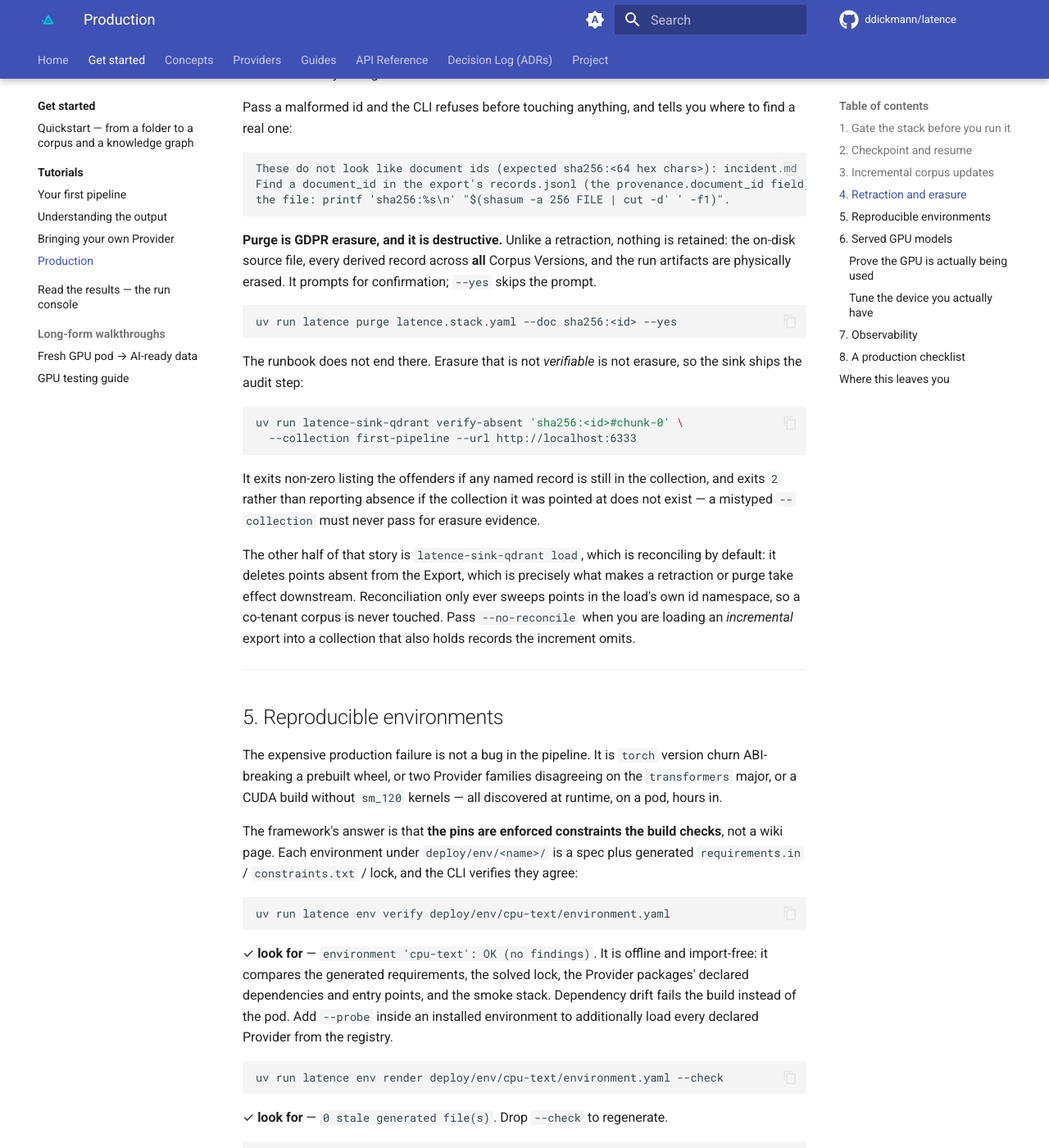
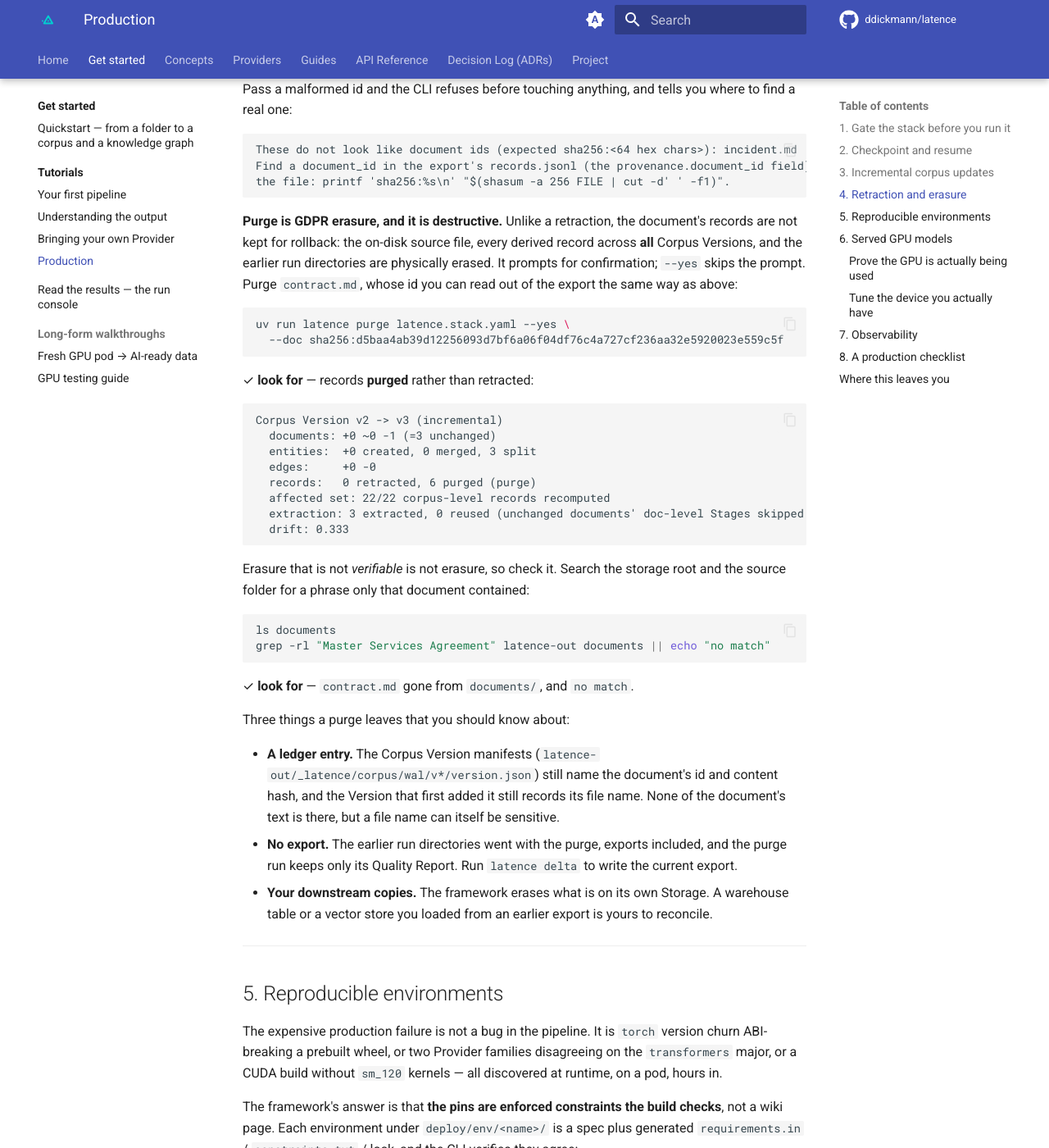
Before and after one commit to ddickmann/latence, an MkDocs documentation site: the page built from docs/tutorials/05-production.md, in a window 1280 px wide and 1400 px high, scrolled down 5703 px. Shown: the whole window at 82% size. Built offline with MkDocs 1.6.1 and Material for MkDocs 9.7.7, drawn with Linux system fonts in a browser that asks for light colours; comment, search, counter and statistics services are not loaded; some of the changed text lies outside the part shown.

Commit message:
Docs: tutorial 5 runs as written without the removed sink
The resume example deletes three checkpoints, not four. The delta sample
shows the reuse the CLI now reports. The Qdrant audit steps are replaced
by a check the reader can run, and by a statement of what a purge leaves
behind. Two commands that did not work as written are corrected: stack
check takes one file, and the stacks under stacks/ cannot be passed to
latence run.

````diff
--- a/docs/tutorials/05-production.md
+++ b/docs/tutorials/05-production.md
@@ -1,14 +1,8 @@
 # Tutorial 5 — Production
-
-!!! warning "Written before the retrieval tooling was removed"
-    This page predates [ADR-0068](../adr/0068-query-time-retrieval-tooling-is-removed-embedders-stay-only-as-a-resolution-signal.md), which removed the query-time retrieval
-    tooling together with Context Enrichment (`enrich`), graph features, hyperedges, the
-    BM25 / sparse / multi-vector export signals and the Qdrant sink. The `latence-sink-qdrant` steps and the `enrich` checkpoint in the resume example no longer exist.
-    The page is kept until it is rewritten.
 
 **What you will build.** The operational half of the system: a stack you can gate in CI, a run you
 can kill and restart without losing work, a corpus you can update incrementally instead of
-reprocessing, an erasure path that stands up to an auditor, and served GPU models behind an
+reprocessing, an erasure path you can check for yourself, and served GPU models behind an
 endpoint.
 
 **Prerequisites.** [Tutorial 1](01-your-first-pipeline.md) and
@@ -88,11 +82,11 @@ Run state is files on Storage — no database, no coordinator. Every stage write
 the checkpoint's *presence* is what makes resume skip it. Checkpoints are written atomically, so a
 reader always sees either the previous checkpoint or the complete new one, never a torn write.
 
-Simulate a run that died three-quarters of the way through:
+Simulate a run that died before the graph was built and before either export was written:
 
 ```bash
 cd first-pipeline
-rm latence-out/_latence/runs/run-0001/checkpoints/{graph,enrich,export_kg,export_corpus}.jsonl
+rm latence-out/_latence/runs/run-0001/checkpoints/{graph,export_kg,export_corpus}.jsonl
 uv run latence run latence.stack.yaml --run-id run-0001
 ```
 
@@ -107,7 +101,7 @@ for s in r['stages']:
 "
 ```
 
-✓ **look for** — exactly the four deleted stages re-executed and everything above them restored
+✓ **look for** — exactly the three deleted stages re-executed and every other stage restored
 from disk:
 
 ```
@@ -195,26 +188,32 @@ Corpus Version v0 -> v1 (incremental)
   edges:     +1 -0
   records:   0 retracted, 0 purged (retraction)
   affected set: 21/30 corpus-level records recomputed
-  extraction: 5 extracted, 0 reused (unchanged documents' doc-level Stages skipped — issue #42 / ADR-0043)
+  extraction: 1 extracted, 4 reused (unchanged documents' doc-level Stages skipped — issue #42 / ADR-0043)
   drift: 0.200
 ```
 
-Three lines carry the story:
+Four lines carry the story:
 
 * **`documents: +1 ~0 -0 (=4 unchanged)`** — change detection by content hash. Touch a file without
   editing it and it stays in the unchanged column.
-* **`affected set: 21/30 corpus-level records recomputed`** — this is the performance witness, and
-  the number to watch. The corpus-level phase recomputes the *affected set*, not the corpus. If that
-  ratio is 1.0 on a small change, something in your stack is forcing a global recompute.
+* **`affected set: 21/30 corpus-level records recomputed`** — in the committed Corpus Version,
+  only the records in the neighbourhoods the change touched were re-resolved; the other nine were
+  carried forward unchanged. A ratio of 1.0 means the whole committed corpus was re-resolved. That
+  is what a reconciliation does, and the first line then reads `(reconciled)` instead of
+  `(incremental)`. On a corpus this small one document touches most of it.
 * **`entities: +0 created, 3 merged, 0 split`** — the new document mentioned Carol Nguyen and Acme,
   and resolution merged those mentions into the existing nodes rather than creating duplicates.
   Consistency with the base run comes from the corpus's **canonical type vocabulary**, which a delta
   *extends* rather than recomputes: a new type aliases into an existing canonical entry or appends a
   new one, and existing canonical types never churn.
+* **`extraction: 1 extracted, 4 reused`** — the doc-level stages (parse, chunk, extraction,
+  redaction) ran for `vendor.md` only. The four unchanged documents' records were reused from the
+  committed Corpus Version. On a real corpus this is where the time goes, because it is where the
+  models run.
 
-The `extraction:` line reports doc-level reuse separately. On a five-document corpus of
-one-paragraph files it is not where the saving is, and the counters here read `0 reused` — check it
-on your own corpus rather than assuming a ratio from this one.
+To see what a delta would do before it does anything, add `--dry-run`: it classifies the source
+against the committed Version (unchanged, new or changed, missing), runs no stage and commits
+nothing.
 
 `--reinduce` is the escape hatch: re-induce every chunk and re-canonicalize the type vocabulary from
 scratch. It is O(corpus) and it is the only path that may re-elect canonical type labels. Reach for
@@ -280,31 +279,50 @@ Find a document_id in the export's records.jsonl (the provenance.document_id fie
 the file: printf 'sha256:%s\n' "$(shasum -a 256 FILE | cut -d' ' -f1)".
 ```
 
-**Purge is GDPR erasure, and it is destructive.** Unlike a retraction, nothing is retained: the
-on-disk source file, every derived record across **all** Corpus Versions, and the run artifacts are
-physically erased. It prompts for confirmation; `--yes` skips the prompt.
+**Purge is GDPR erasure, and it is destructive.** Unlike a retraction, the document's records are
+not kept for rollback: the on-disk source file, every derived record across **all** Corpus
+Versions, and the earlier run directories are physically erased. It prompts for confirmation;
+`--yes` skips the prompt. Purge `contract.md`, whose id you can read out of the export the same
+way as above:
 
 ```bash
-uv run latence purge latence.stack.yaml --doc sha256:<id> --yes
+uv run latence purge latence.stack.yaml --yes \
+  --doc sha256:d5baa4ab39d12256093d7bf6a06f04df76c4a727cf236aa32e5920023e559c5f
 ```
 
-The runbook does not end there. Erasure that is not *verifiable* is not erasure, so the sink ships
-the audit step:
+✓ **look for** — records **purged** rather than retracted:
+
+```
+Corpus Version v2 -> v3 (incremental)
+  documents: +0 ~0 -1 (=3 unchanged)
+  entities:  +0 created, 0 merged, 3 split
+  edges:     +0 -0
+  records:   0 retracted, 6 purged (purge)
+  affected set: 22/22 corpus-level records recomputed
+  extraction: 3 extracted, 0 reused (unchanged documents' doc-level Stages skipped — issue #42 / ADR-0043)
+  drift: 0.333
+```
+
+Erasure that is not *verifiable* is not erasure, so check it. Search the storage root and the
+source folder for a phrase only that document contained:
 
 ```bash
-uv run latence-sink-qdrant verify-absent 'sha256:<id>#chunk-0' \
-  --collection first-pipeline --url http://localhost:6333
+ls documents
+grep -rl "Master Services Agreement" latence-out documents || echo "no match"
 ```
 
-It exits non-zero listing the offenders if any named record is still in the collection, and exits
-`2` rather than reporting absence if the collection it was pointed at does not exist — a mistyped
-`--collection` must never pass for erasure evidence.
+✓ **look for** — `contract.md` gone from `documents/`, and `no match`.
 
-The other half of that story is `latence-sink-qdrant load`, which is reconciling by default: it
-deletes points absent from the Export, which is precisely what makes a retraction or purge take
-effect downstream. Reconciliation only ever sweeps points in the load's own id namespace, so a
-co-tenant corpus is never touched. Pass `--no-reconcile` when you are loading an *incremental*
-export into a collection that also holds records the increment omits.
+Three things a purge leaves that you should know about:
+
+* **A ledger entry.** The Corpus Version manifests
+  (`latence-out/_latence/corpus/wal/v*/version.json`) still name the document's id and content
+  hash, and the Version that first added it still records its file name. None of the document's
+  text is there, but a file name can itself be sensitive.
+* **No export.** The earlier run directories went with the purge, exports included, and the purge
+  run keeps only its Quality Report. Run `latence delta` to write the current export.
+* **Your downstream copies.** The framework erases what is on its own Storage. A warehouse table
+  or a vector store you loaded from an earlier export is yours to reconcile.
 
 ---
 
@@ -362,8 +380,9 @@ Concretely:
 
 * **The OCR endpoint** — `parser.lighton_vllm` rasterises each page and POSTs the image to a running
   vLLM server serving `lightonai/LightOnOCR-2-1B` (Apache-2.0 weights *and* code). The pipeline
-  reaches it by `base_url`: one config value. Pod-measured, vLLM at concurrency is ~2.7× faster than
-  optimised in-process transformers, which is why production OCR is a warm server.
+  reaches it by `base_url`: one config value. Production OCR is a warm server because, measured
+  on a pod, vLLM at concurrency was about 2.7× faster than optimised in-process transformers
+  ([Serving LightOn-OCR with vLLM](../serving-lighton-vllm.md)).
 * **The schema-induction LLM** — any OpenAI-compatible server: a local vLLM, an on-prem gateway,
   OpenRouter. Also just a `base_url`.
 * **A text-layer corpus needs no GPU at all.** The CPU parsers plus the deterministic spine run the
@@ -383,9 +402,9 @@ uv run latence setup --profile enterprise-sota \
 from your detected file types: a corpus that is entirely born-digital text routes to the CPU
 `parser.plaintext` instead of the OCR VLM, because the OCR path has no text passthrough and forcing
 it on a text corpus makes every document a `PARSE_ERROR`. It also detects structured cross-reference
-headers in the corpus and wires the deterministic `header_refs` and `inline_refs` extractors when it
-finds them — the extractors that recovered the majority of the reference edges in the measured RFC
-run.
+headers in the corpus (the RFC `Obsoletes:` / `Updates:` family today) and wires the deterministic
+`header_refs` and `inline_refs` extractors when it finds them. Those recover reference edges whose
+targets are bare identifiers, which an entity-anchored extractor does not see.
 
 Full serving recipes, the Compose and Helm paths, the air-gapped path and the Blackwell
 `VLLM_USE_FLASHINFER_SAMPLER=0` caveat are in [Deployment](../deployment.md) and
@@ -422,10 +441,12 @@ Every throughput in that report is the median of seeded timed runs on that devic
 extrapolated.
 
 ```bash
-uv run latence run stacks/gpu-sota.yaml --tuned tuned/<device>.yaml
+uv run latence run latence.stack.yaml --tuned tuned/<device>.yaml
 ```
 
-The overlay applies **only** when the tuned config's `device_fingerprint` matches the host. A
+Pass your own stack here, not one of the files under `stacks/`: those carry `{STORAGE_URI}` and
+`{CORPUS_DIR}` placeholders that only the `stack validate`, `tune` and `bake-off` harnesses fill
+in. The overlay applies **only** when the tuned config's `device_fingerprint` matches the host. A
 mismatch warns and falls back to stack defaults — a tuning measured on one card is never silently
 applied to another.
 
@@ -459,7 +480,7 @@ Assemble the pieces into something you would actually operate.
 **In CI, on every commit:**
 
 ```bash
-uv run latence stack check stacks/*.yaml                       # sub-second, offline
+for f in stacks/*.yaml; do uv run latence stack check "$f"; done  # one file per call, offline
 uv run latence stack validate stacks/default.yaml              # end-to-end, ten checks
 uv run latence env verify deploy/env/<yours>/environment.yaml  # dependency drift
 uv run latence env render deploy/env/<yours>/environment.yaml --check
@@ -483,15 +504,16 @@ uv run latence tune stacks/gpu-sota.yaml                               # measure
 
 * `latence delta` with a fresh run id, and watch the **affected-set ratio**;
 * `latence retract` for reversible removal, `latence purge` for erasure;
-* `latence-sink-qdrant load` to reconcile the store, then `verify-absent` as the audit step.
+* after a purge, search Storage for the document's text as the audit step, write a fresh export
+  with `latence delta`, and reconcile any downstream copy yourself.
 
 ---
 
 ## Where this leaves you
 
 You have now run every part of the system: a pipeline you configured, output you can read and trace,
-a query path over the emitted files, a Provider of your own that passes the enterprise-readiness
-gate, and the operational surface that makes it a production system rather than a script.
+a Provider of your own that passes the enterprise-readiness gate, and the operational surface that
+makes it a production system rather than a script.
 
 The remaining depth is reference rather than sequence:
 [Deployment](../deployment.md) for Compose, Helm and air-gapped installs;
````
Also changed, not shown: other parts of docs/tutorials/05-production.md (+2 -3 lines).
